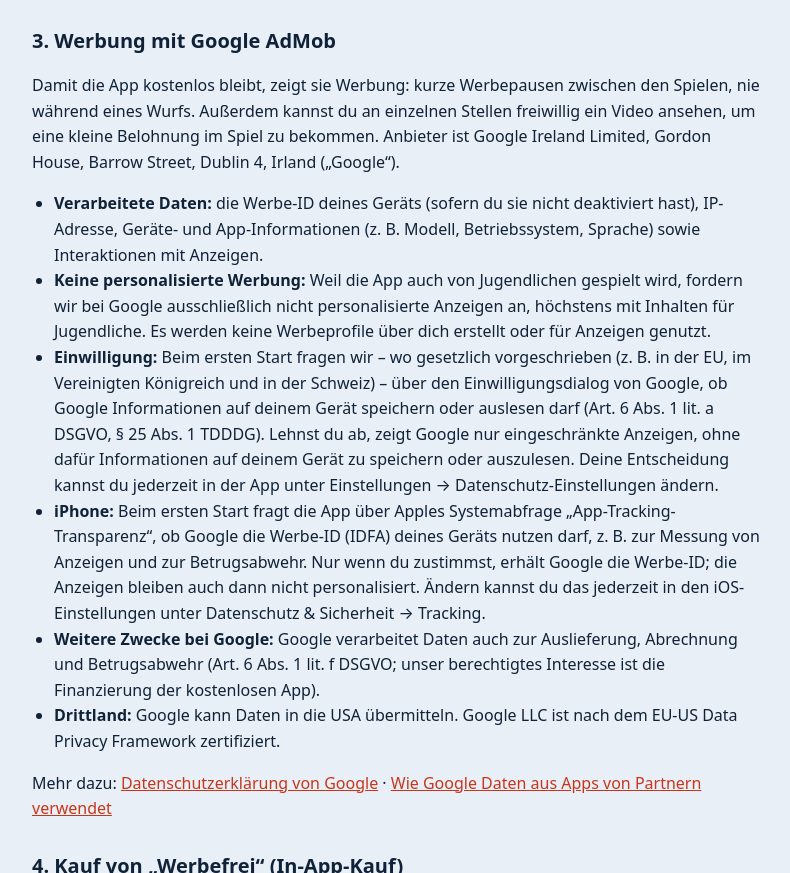
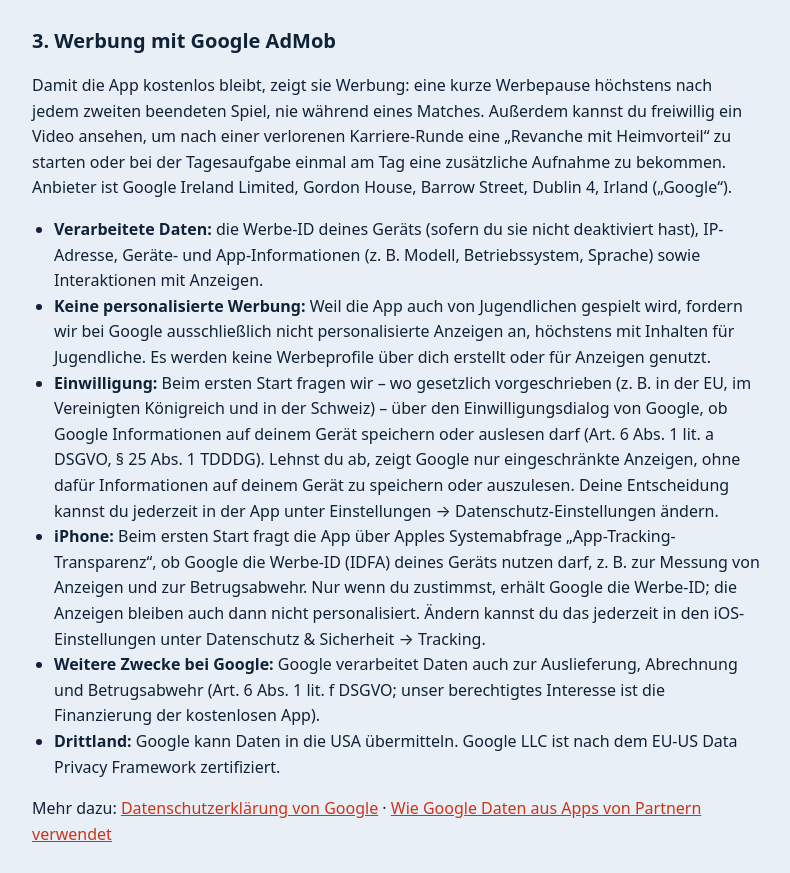
Before and after one commit to safakguez/safakguez.github.io, a plain HTML site: page treblerush/datenschutz.html in a window 1280 px wide. Shown: the part 858-1731 px from the top of the page, without its empty margins (244-1034 px from the left). Drawn offline with Linux system fonts and the light colour scheme.

Commit message:
Treble Rush: Werbe-Absatz der Datenschutzerklärung präzisiert, App-Symbol
Co-Authored-By: Claude Opus 5.5 <noreply@anthropic.com>

```diff
--- a/treblerush/datenschutz.html
+++ b/treblerush/datenschutz.html
@@ -39,9 +39,10 @@
 
 
   <h2>3. Werbung mit Google AdMob</h2>
-  <p>Damit die App kostenlos bleibt, zeigt sie Werbung: kurze Werbepausen zwischen den Spielen, nie während
-    eines Wurfs. Außerdem kannst du an einzelnen Stellen freiwillig ein Video ansehen, um eine kleine
-    Belohnung im Spiel zu bekommen. Anbieter ist
+  <p>Damit die App kostenlos bleibt, zeigt sie Werbung: eine kurze Werbepause höchstens nach jedem zweiten
+    beendeten Spiel, nie während eines Matches. Außerdem kannst du freiwillig ein Video ansehen, um nach einer
+    verlorenen Karriere-Runde eine „Revanche mit Heimvorteil“ zu starten oder bei der Tagesaufgabe einmal am Tag
+    eine zusätzliche Aufnahme zu bekommen. Anbieter ist
     Google Ireland Limited, Gordon House, Barrow Street, Dublin 4, Irland („Google“).</p>
   <ul>
     <li><strong>Verarbeitete Daten:</strong> die Werbe-ID deines Geräts (sofern du sie nicht
```
Also changed, not shown: treblerush/privacy.html (+3 -2 lines), treblerush/favicon.png, treblerush/icon.png.
